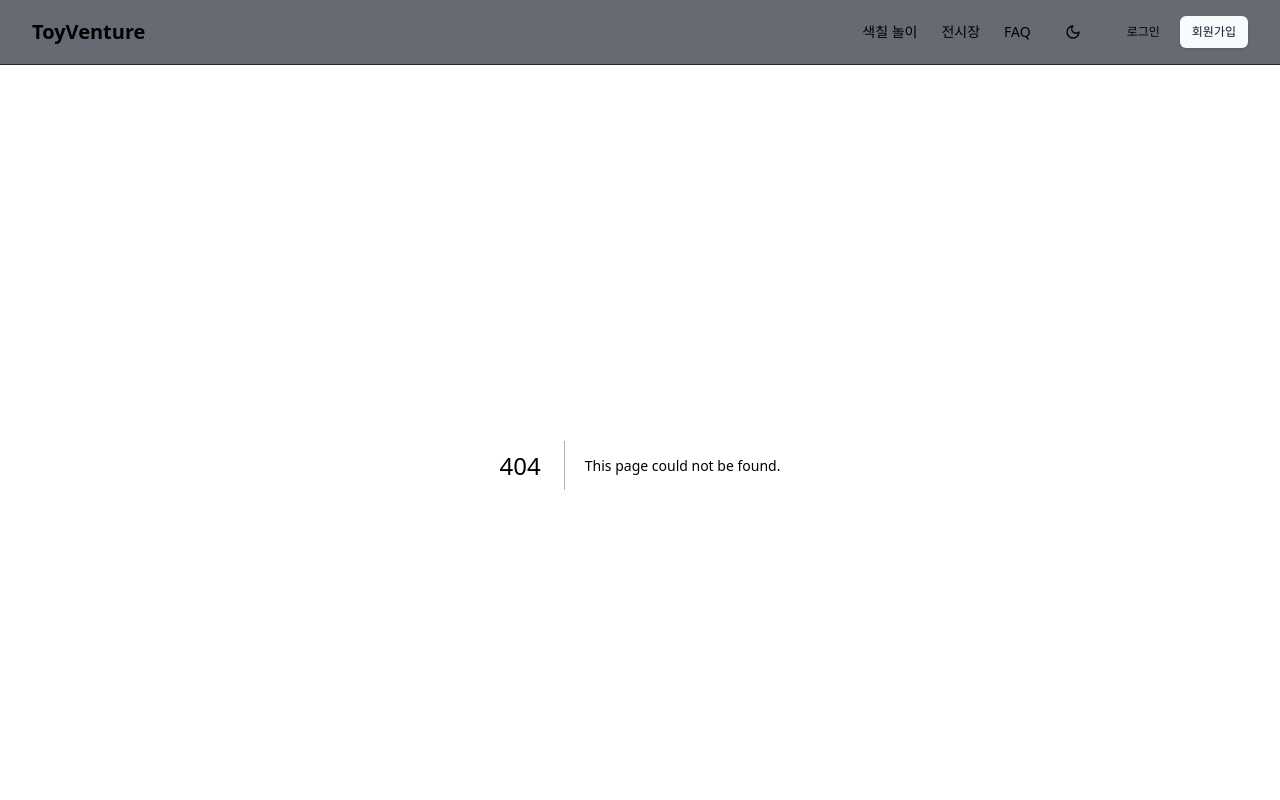
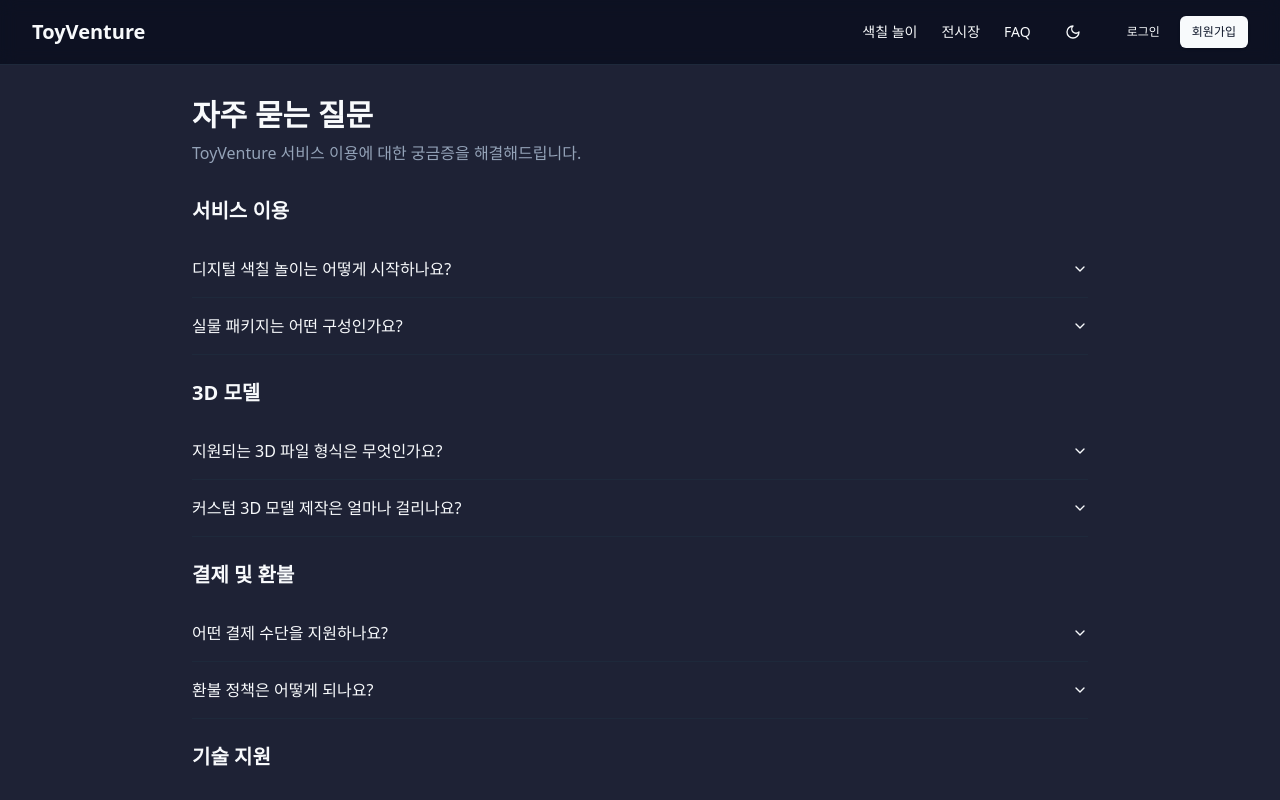
Before and after one commit to 2001302/Toy_Venture, a Next.js app: page /faq in a window 1280 px wide. Before the commit this address had no page. Shown: the top 800 px of the page. Built offline with nearby package versions, Linux system fonts and the light colour scheme.

Commit message:
add faq page

```diff
--- /dev/null
+++ b/app/faq/page.tsx
@@ -0,0 +1,17 @@
+import { FaqContent } from "@/components/faq/faq-content"
+
+export default function FaqPage() {
+  return (
+    <div className="container py-8">
+      <div className="flex flex-col space-y-8 max-w-4xl mx-auto">
+        <div>
+          <h1 className="text-3xl font-bold mb-2">자주 묻는 질문</h1>
+          <p className="text-muted-foreground">
+            ToyVenture 서비스 이용에 대한 궁금증을 해결해드립니다.
+          </p>
+        </div>
+        <FaqContent />
+      </div>
+    </div>
+  )
+}
--- /dev/null
+++ b/components/faq/faq-content.tsx
@@ -0,0 +1,73 @@
+import {
+  Accordion,
+  AccordionContent,
+  AccordionItem,
+  AccordionTrigger,
+} from "@/components/ui/accordion"
+
+const faqData = {
+  "서비스 이용": [
+    {
+      question: "디지털 색칠 놀이는 어떻게 시작하나요?",
+      answer: "태블릿과 스타일러스 펜을 준비한 후, 원하는 3D 모델을 선택하여 구매하세요. 구매 후 제공되는 가이드 영상을 참고하여 색칠을 시작할 수 있습니다."
+    },
+    {
+      question: "실물 패키지는 어떤 구성인가요?",
+      answer: "KC 인증을 받은 PVC 재질의 3D 아트토이, 5가지 색상의 환경 친화적 물감 세트, 다양한 크기의 붓 3종이 기본으로 제공됩니다."
+    }
+  ],
+  "3D 모델": [
+    {
+      question: "지원되는 3D 파일 형식은 무엇인가요?",
+      answer: ".fbx, .gltf, .glb, .obj 형식을 지원합니다. 모든 파일은 최적화되어 제공됩니다."
+    },
+    {
+      question: "커스텀 3D 모델 제작은 얼마나 걸리나요?",
+      answer: "기본적으로 7-14일 정도 소요되며, 복잡도에 따라 기간이 달라질 수 있습니다. 진행 상황은 실시간으로 확인 가능합니다."
+    }
+  ],
+  "결제 및 환불": [
+    {
+      question: "어떤 결제 수단을 지원하나요?",
+      answer: "신용카드, 체크카드, 계좌이체, 카카오페이 등 다양한 결제 수단을 지원합니다."
+    },
+    {
+      question: "환불 정책은 어떻게 되나요?",
+      answer: "디지털 상품의 경우 다운로드 전까지, 실물 상품의 경우 제품 수령 후 7일 이내 환불이 가능합니다."
+    }
+  ],
+  "기술 지원": [
+    {
+      question: "3D 프린팅 서비스도 제공하나요?",
+      answer: "현재 직접적인 3D 프린팅 서비스는 제공하지 않으나, 협력 업체를 통해 출력 서비스를 연결해드립니다."
+    },
+    {
+      question: "추천하는 3D 모델링 소프트웨어가 있나요?",
+      answer: "초보자의 경우 Blender를, 전문가의 경우 Substance Painter를 추천드립니다. 각 소프트웨어의 기초 사용법 가이드를 제공합니다."
+    }
+  ]
+}
+
+export function FaqContent() {
+  return (
+    <div className="space-y-6">
+      {Object.entries(faqData).map(([category, items]) => (
+        <div key={category} className="space-y-4">
+          <h2 className="text-xl font-semibold">{category}</h2>
+          <Accordion type="single" collapsible className="w-full">
+            {items.map((item, index) => (
+              <AccordionItem key={index} value={`item-${index}`}>
+                <AccordionTrigger className="text-left">
+                  {item.question}
+                </AccordionTrigger>
+                <AccordionContent>
+                  {item.answer}
+                </AccordionContent>
+              </AccordionItem>
+            ))}
+          </Accordion>
+        </div>
+      ))}
+    </div>
+  )
+}
--- /dev/null
+++ b/components/ui/accordion.tsx
@@ -0,0 +1,56 @@
+"use client"
+
+import * as React from "react"
+import * as AccordionPrimitive from "@radix-ui/react-accordion"
+import { ChevronDown } from "lucide-react"
+import { cn } from "@/lib/utils"
+
+const Accordion = AccordionPrimitive.Root
+
+const AccordionItem = React.forwardRef<
+  React.ElementRef<typeof AccordionPrimitive.Item>,
+  React.ComponentPropsWithoutRef<typeof AccordionPrimitive.Item>
+>(({ className, ...props }, ref) => (
+  <AccordionPrimitive.Item
+    ref={ref}
+    className={cn("border-b", className)}
+    {...props}
+  />
+))
+AccordionItem.displayName = "AccordionItem"
+
+const AccordionTrigger = React.forwardRef<
+  React.ElementRef<typeof AccordionPrimitive.Trigger>,
+  React.ComponentPropsWithoutRef<typeof AccordionPrimitive.Trigger>
+>(({ className, children, ...props }, ref) => (
+  <AccordionPrimitive.Header className="flex">
+    <AccordionPrimitive.Trigger
+      ref={ref}
+      className={cn(
+        "flex flex-1 items-center justify-between py-4 font-medium transition-all hover:underline [&[data-state=open]>svg]:rotate-180",
+        className
+      )}
+      {...props}
+    >
+      {children}
+      <ChevronDown className="h-4 w-4 shrink-0 transition-transform duration-200" />
+    </AccordionPrimitive.Trigger>
+  </AccordionPrimitive.Header>
+))
+AccordionTrigger.displayName = AccordionPrimitive.Trigger.displayName
+
+const AccordionContent = React.forwardRef<
+  React.ElementRef<typeof AccordionPrimitive.Content>,
+  React.ComponentPropsWithoutRef<typeof AccordionPrimitive.Content>
+>(({ className, children, ...props }, ref) => (
+  <AccordionPrimitive.Content
+    ref={ref}
+    className="overflow-hidden text-sm transition-all data-[state=closed]:animate-accordion-up data-[state=open]:animate-accordion-down"
+    {...props}
+  >
+    <div className={cn("pb-4 pt-0", className)}>{children}</div>
+  </AccordionPrimitive.Content>
+))
+AccordionContent.displayName = AccordionPrimitive.Content.displayName
+
+export { Accordion, AccordionItem, AccordionTrigger, AccordionContent }
--- a/package.json
+++ b/package.json
@@ -9,6 +9,7 @@
     "lint": "next lint"
   },
   "dependencies": {
+    "@radix-ui/react-accordion": "^1.2.1",
     "@radix-ui/react-select": "^2.1.2",
     "@radix-ui/react-slot": "^1.1.0",
     "class-variance-authority": "^0.7.0",
--- a/tailwind.config.ts
+++ b/tailwind.config.ts
@@ -3,60 +3,76 @@
 const config: Config = {
     darkMode: ["class"],
     content: [
-    "./pages/**/*.{js,ts,jsx,tsx,mdx}",
-    "./components/**/*.{js,ts,jsx,tsx,mdx}",
-    "./app/**/*.{js,ts,jsx,tsx,mdx}",
+    "./pages/**/*.{ts,tsx}",
+    "./components/**/*.{ts,tsx}",
+    "./app/**/*.{ts,tsx}",
+    "./src/**/*.{ts,tsx}",
   ],
+  prefix: "",
   theme: {
+  	container: {
+  		center: true,
+  		padding: "2rem",
+  		screens: {
+  			"2xl": "1400px",
+  		},
+  	},
   	extend: {
   		colors: {
-  			background: 'hsl(var(--background))',
-  			foreground: 'hsl(var(--foreground))',
-  			card: {
-  				DEFAULT: 'hsl(var(--card))',
-  				foreground: 'hsl(var(--card-foreground))'
+  			border: "hsl(var(--border))",
+  			input: "hsl(var(--input))",
+  			ring: "hsl(var(--ring))",
+  			background: "hsl(var(--background))",
+  			foreground: "hsl(var(--foreground))",
+  			primary: {
+  				DEFAULT: "hsl(var(--primary))",
+  				foreground: "hsl(var(--primary-foreground))",
+  			},
+  			secondary: {
+  				DEFAULT: "hsl(var(--secondary))",
+  				foreground: "hsl(var(--secondary-foreground))",
+  			},
+  			destructive: {
+  				DEFAULT: "hsl(var(--destructive))",
+  				foreground: "hsl(var(--destructive-foreground))",
+  			},
+  			muted: {
+  				DEFAULT: "hsl(var(--muted))",
+  				foreground: "hsl(var(--muted-foreground))",
+  			},
+  			accent: {
+  				DEFAULT: "hsl(var(--accent))",
+  				foreground: "hsl(var(--accent-foreground))",
   			},
   			popover: {
-  				DEFAULT: 'hsl(var(--popover))',
-  				foreground: 'hsl(var(--popover-foreground))'
+  				DEFAULT: "hsl(var(--popover))",
+  				foreground: "hsl(var(--popover-foreground))",
   			},
-  			primary: {
-  				DEFAULT: 'hsl(var(--primary))',
-  				foreground: 'hsl(var(--primary-foreground))'
+  			card: {
+  				DEFAULT: "hsl(var(--card))",
+  				foreground: "hsl(var(--card-foreground))",
   			},
-  			secondary: {
-  				DEFAULT: 'hsl(var(--secondary))',
-  				foreground: 'hsl(var(--secondary-foreground))'
-  			},
-  			muted: {
-  				DEFAULT: 'hsl(var(--muted))',
-  				foreground: 'hsl(var(--muted-foreground))'
-  			},
-  			accent: {
-  				DEFAULT: 'hsl(var(--accent))',
-  				foreground: 'hsl(var(--accent-foreground))'
-  			},
-  			destructive: {
-  				DEFAULT: 'hsl(var(--destructive))',
-  				foreground: 'hsl(var(--destructive-foreground))'
-  			},
-  			border: 'hsl(var(--border))',
-  			input: 'hsl(var(--input))',
-  			ring: 'hsl(var(--ring))',
-  			chart: {
-  				'1': 'hsl(var(--chart-1))',
-  				'2': 'hsl(var(--chart-2))',
-  				'3': 'hsl(var(--chart-3))',
-  				'4': 'hsl(var(--chart-4))',
-  				'5': 'hsl(var(--chart-5))'
-  			}
   		},
   		borderRadius: {
-  			lg: 'var(--radius)',
-  			md: 'calc(var(--radius) - 2px)',
-  			sm: 'calc(var(--radius) - 4px)'
-  		}
-  	}
+  			lg: "var(--radius)",
+  			md: "calc(var(--radius) - 2px)",
+  			sm: "calc(var(--radius) - 4px)",
+  		},
+  		keyframes: {
+  			"accordion-down": {
+  				from: { height: "0" },
+  				to: { height: "var(--radix-accordion-content-height)" },
+  			},
+  			"accordion-up": {
+  				from: { height: "var(--radix-accordion-content-height)" },
+  				to: { height: "0" },
+  			},
+  		},
+  		animation: {
+  			"accordion-down": "accordion-down 0.2s ease-out",
+  			"accordion-up": "accordion-up 0.2s ease-out",
+  		},
+  	},
   },
   plugins: [require("tailwindcss-animate")],
 };
```
Also changed, not shown: 2 other files (tests, documents, lock files or other folders).
